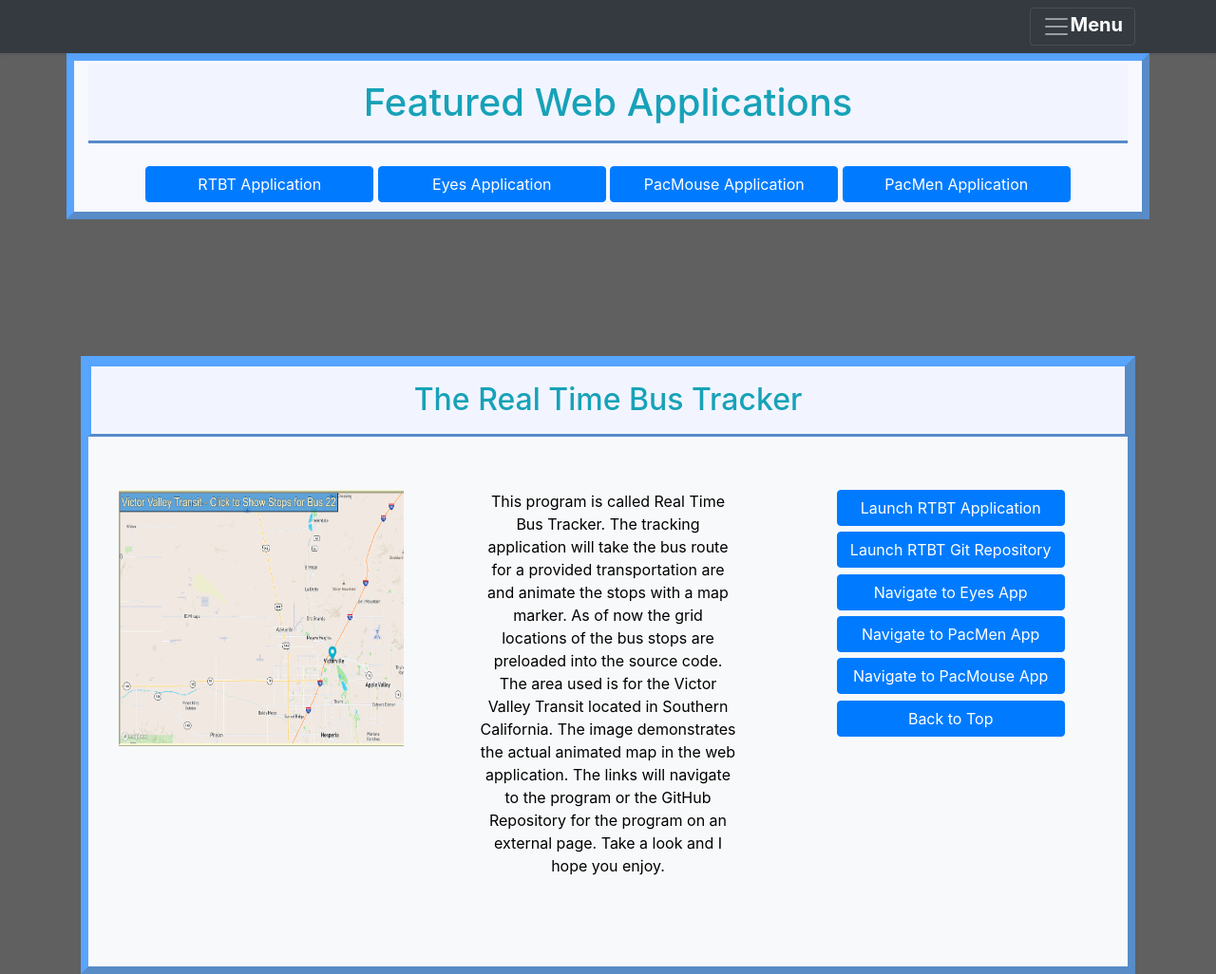
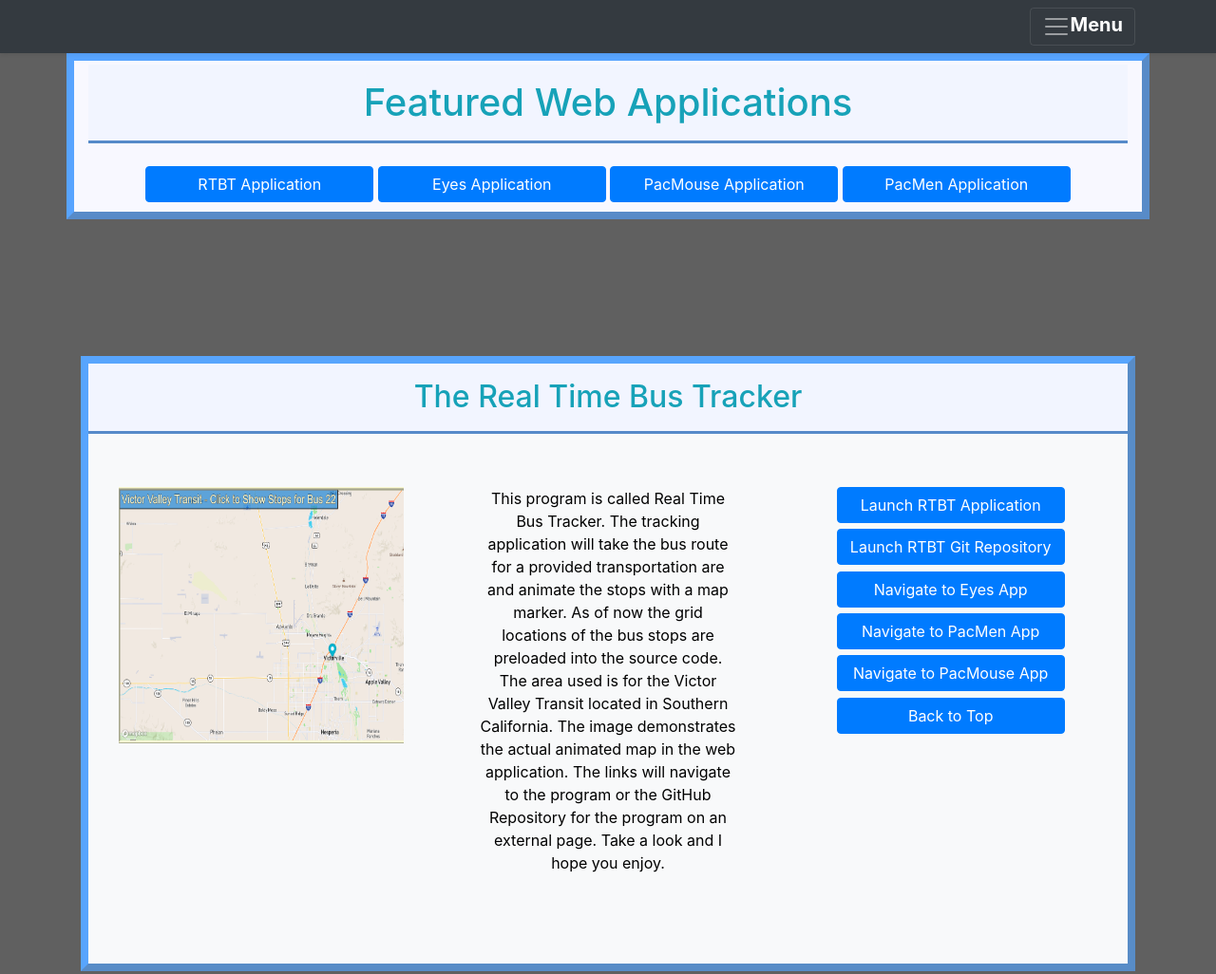
Before and after one commit to JamesVisser/jamesvisser.github.io, a plain HTML site: page indexProjects.html in a window 1280 px wide. Shown: the top 1026 px of the page at 95% size. Drawn offline with nearby package versions, Linux system fonts and the light colour scheme.

Commit message:
Update indexProjects.html

```diff
--- a/indexProjects.html
+++ b/indexProjects.html
@@ -53,7 +53,7 @@
     </div><div class="pb-5"></div><div class="pb-5"></div>
   <section class="py-5 text-center container" style="color: ghostwhite;">
     <div class="album py-0 bg-light" style="border-style: outset; border-color: rgba(0, 119, 255, 0.644); border-width: .5rem;">
-      <h2 id="program1" class="text-info text-center" style="border-style: outset; border-color: rgba(0, 119, 255, 0.644); border-width: .2rem; background-color:rgb(242, 245, 255); padding-top: 1rem; padding-bottom: 1rem;">The Real Time Bus Tracker</h2>
+      <h2 id="program1" class="text-info text-center" style="border-bottom: outset; border-color: rgba(0, 119, 255, 0.644); border-width: .2rem; background-color:rgb(242, 245, 255); padding-top: 1rem; padding-bottom: 1rem;">The Real Time Bus Tracker</h2>
         <div class="container">
           <div class="row justify-content-md-center py-5" >
             <div class="col order-first" >
```
